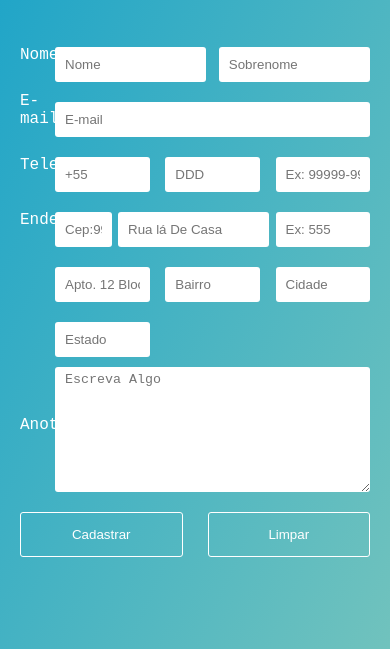
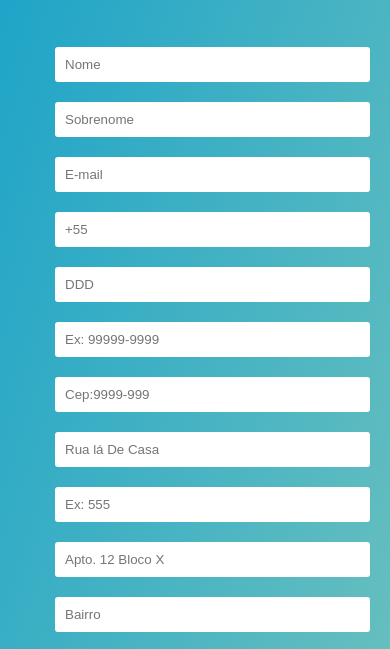
Before and after one commit to ArielPinheiro/FrontEnd3Sem, a plain HTML site: page ContactForm/index.html in a window 390 px wide. Shown: the part 169-818 px from the top of the page. Drawn offline with Linux system fonts and the light colour scheme.

Commit message:
Feito a parte mobile

```diff
--- a/ContactForm/css/style.css
+++ b/ContactForm/css/style.css
@@ -53,7 +53,8 @@ body {
 .contact-form {
     padding: 20px;
     width: auto;
-    height: auto;;
+    height: auto;
+    ;
     /* border: 1px solid #DED27C;*/
 }
 
@@ -121,7 +122,7 @@ body {
 .contact-form__label {
     font-family: 'Courier New', Courier, monospace;
     color: #ffffff;
-    font-weight: 500;
+    font-weight: 400;
 }
 
 .Textarea {
@@ -165,7 +166,34 @@ body {
 
 
 /*Tablet BreakPoint*/
-@media screen and (max-width: 991px) {}
+@media screen and (max-width: 991px) {
+    .container {
+        max-width: 740px;
+    }
+
+    .contact-form__label {
+        font-size: 70%;
+    }
+}
 
 /*Mobile BreakPoint*/
-@media screen and (max-width: 767px) {}
+@media screen and (max-width: 740px) {
+
+    .contact-form__label {
+        display: none;
+    }
+
+    .contact-form__input {
+        display: flex;
+        flex-wrap: wrap;
+        width: 100%;
+        gap: 10px;
+    }
+
+    .contact-form__col-b {
+        display: flex;
+        flex-direction: column;
+        justify-content: center;
+        align-items: center;
+    }
+}
```
